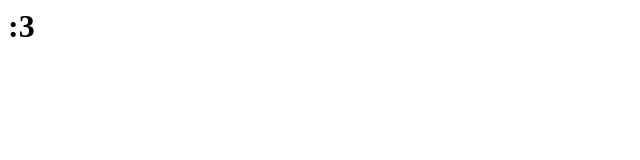
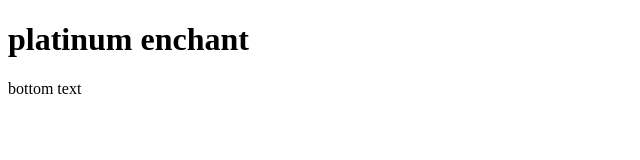
Before and after one commit to m4rcyonstation/TheUltimateEternityGuide, a plain HTML site: page index.html in a window 1280 px wide. Shown: the whole page, without its empty margins (0-640 px from the left). Drawn offline with Linux system fonts and the light colour scheme.

Commit message:
Update index.html

```diff
--- a/index.html
+++ b/index.html
@@ -1 +1,12 @@
-<h1>:3</h1>
+<!DOCTYPE html>
+<html>
+<head>
+<title>The Ultiamte Eternity Mode Guide</title>
+</head>
+<body>
+
+<h1>platinum enchant</h1>
+<p>bottom text</p>
+
+</body>
+</html>
```
